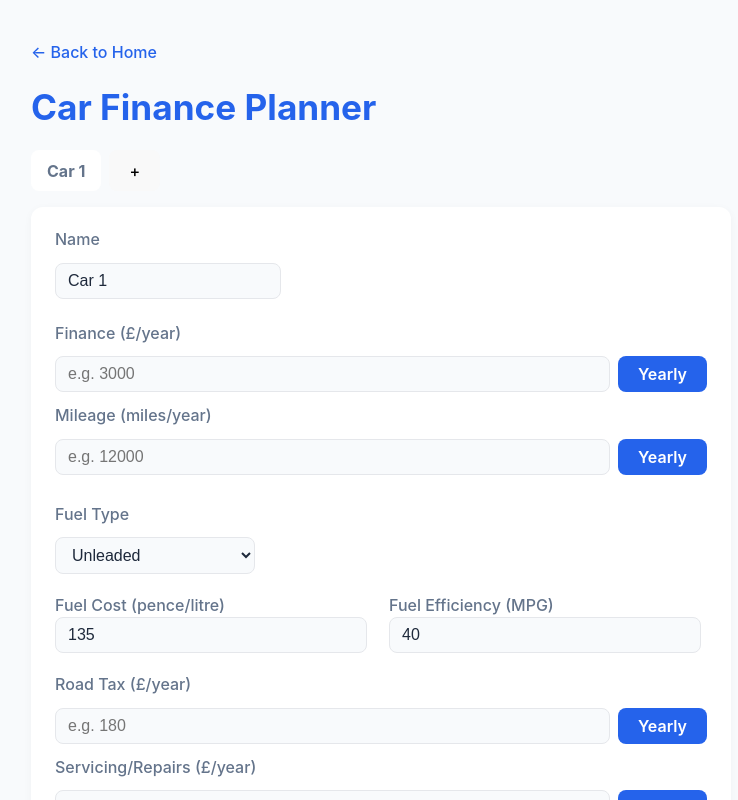
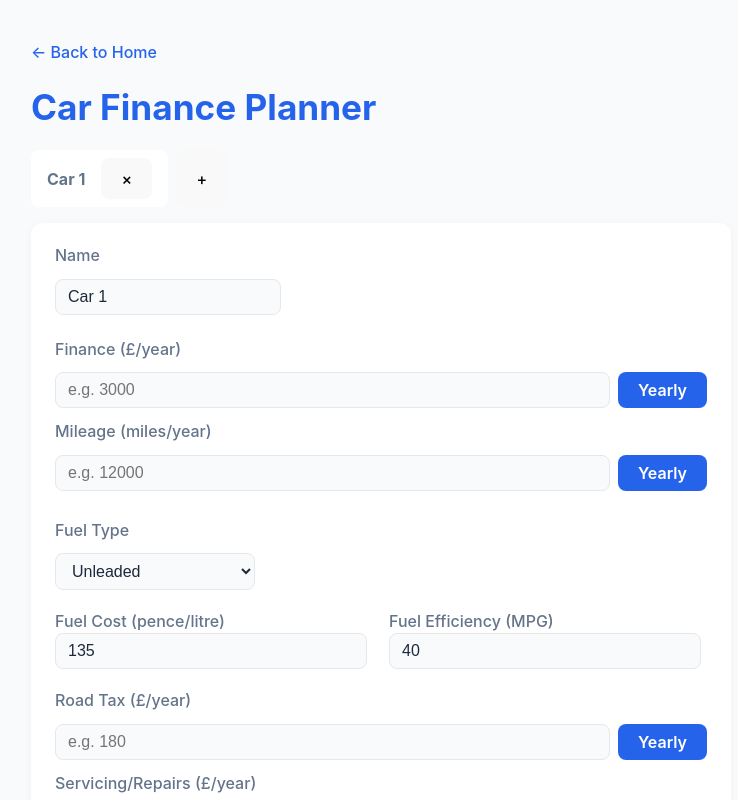
Before and after one commit to nbetts/vibe-finance-planner, a React (Vite) app: page /car-finance in a window 1280 px wide. Shown: the top 800 px of the page, without its empty margins (259-997 px from the left). Built offline with nearby package versions, Linux system fonts and the light colour scheme.

Commit message:
UI improvements

```diff
--- a/src/index.css
+++ b/src/index.css
@@ -271,6 +271,7 @@ body {
 
 .car-tabs-bar {
   display: flex;
+  flex-wrap: wrap;
   gap: 0.5rem;
   margin-bottom: 1rem;
 }
--- a/src/pages/car-finance-planner/index.tsx
+++ b/src/pages/car-finance-planner/index.tsx
@@ -71,7 +71,12 @@ export default function CarFinancePlanner() {
     setActiveTab(newCars.length - 1); // focus new tab
   };
   const handleDeleteTab = (idx: number) => {
-    if (cars.length === 1) return;
+    if (cars.length === 1) {
+      // Reset the only tab
+      const newCars = cars.map((car, i) => i === idx ? createBlankCar(car.label) : car);
+      setCars(newCars);
+      return;
+    }
     const newCars = cars.filter((_, i) => i !== idx);
     setCars(newCars);
     setActiveTab(idx > 0 ? idx - 1 : 0);
@@ -129,11 +134,33 @@ export default function CarFinancePlanner() {
             onKeyDown={e => {
               if ((e.key === 'Enter' || e.key === ' ') && activeTab !== idx) setActiveTab(idx);
             }}
+            draggable
+            onDragStart={e => {
+              e.dataTransfer.effectAllowed = 'move';
+              e.dataTransfer.setData('text/plain', String(idx));
+            }}
+            onDragOver={e => {
+              e.preventDefault();
+              e.dataTransfer.dropEffect = 'move';
+            }}
+            onDrop={e => {
+              e.preventDefault();
+              const fromIdx = Number(e.dataTransfer.getData('text/plain'));
+              if (fromIdx === idx || isNaN(fromIdx)) return;
+              const newCars = [...cars];
+              const [moved] = newCars.splice(fromIdx, 1);
+              newCars.splice(idx, 0, moved);
+              setCars(newCars as CarTab[]);
+              // Update activeTab if needed
+              if (activeTab === fromIdx) setActiveTab(idx);
+              else if (activeTab > fromIdx && activeTab <= idx) setActiveTab(activeTab - 1);
+              else if (activeTab < fromIdx && activeTab >= idx) setActiveTab(activeTab + 1);
+            }}
+            style={{ cursor: 'grab' }}
           >
             <span className="car-tab-label" style={{ fontWeight: idx === activeTab ? 700 : 400 }}>
               {car.label}
             </span>
-            {cars.length > 1 && idx !== 0 && (
             <button
               type="button"
               className="delete-tab-btn"
@@ -143,7 +170,6 @@ export default function CarFinancePlanner() {
             >
               ×
             </button>
-            )}
           </div>
         ))}
         <button type="button" aria-label="Add car" className="add-tab-btn" onClick={handleAddTab}>+</button>
```
Lines whose indentation alone changed are shown as unchanged.
